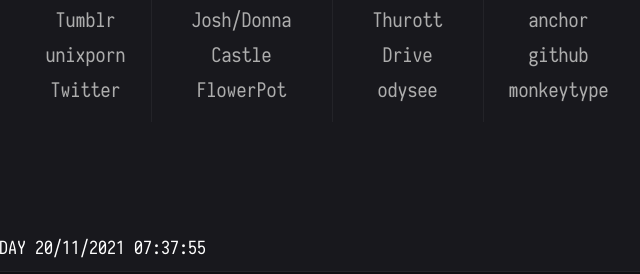
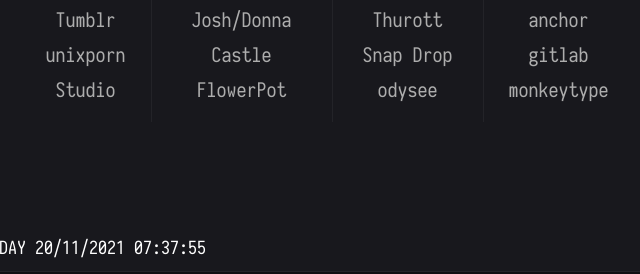
Before and after one commit to mtwb47/mtwb47.github.io, a plain HTML site: page docs/index.html in a window 1280 px wide. Shown: the part 420-694 px from the top of the page, 164-804 px from the left. Drawn offline with Linux system fonts and the light colour scheme.

Commit message:
Update index.html

```diff
--- a/docs/index.html
+++ b/docs/index.html
@@ -148,7 +148,7 @@
 				<li><a href="https://reddit.com/">Reddit</a></li>
 				<li><a href="https://tumblr.com/">Tumblr</a></li>
 				<li><a href="https://reddit.com/r/unixporn">unixporn</a></li>
-				<li><a href="https://twitter.com/">Twitter</a></li>
+				<li><a href="https://studio.youtube.com/">Studio</a></li>
 			</ul>
 
 			<ul class="green">
@@ -167,7 +167,7 @@
 				<li><a href="https://theverge.com">the verge</a></li>
 				<li><a href="https://9to5linux.com/">9to5Linux</a></li>
 				<li><a href="https://www.thurrott.com/">Thurott</a></li>
-				<li><a href="https://drive.google.com/">Drive</a></li>
+				<li><a href="https://snapdrop.net">Snap Drop</a></li>
 				<li><a href="https://odysee.com/">odysee</a></li>
 			</ul>
 
@@ -177,7 +177,7 @@
 				<li><a href="https://gmail.com/">Gmail</a></li>
 				<li><a href="https://patreon.com">patreon</a></li>
 				<li><a href="https://anchor.fm/">anchor</a></li>
-				<li><a href="https://github.com/mtwb47">github</a></li>
+				<li><a href="https://gitlab.com/thelinuxcast">gitlab</a></li>
 				<li><a href="https://monkeytype.com/">monkeytype</a></li>
 			</ul>
 		</nav>
```
